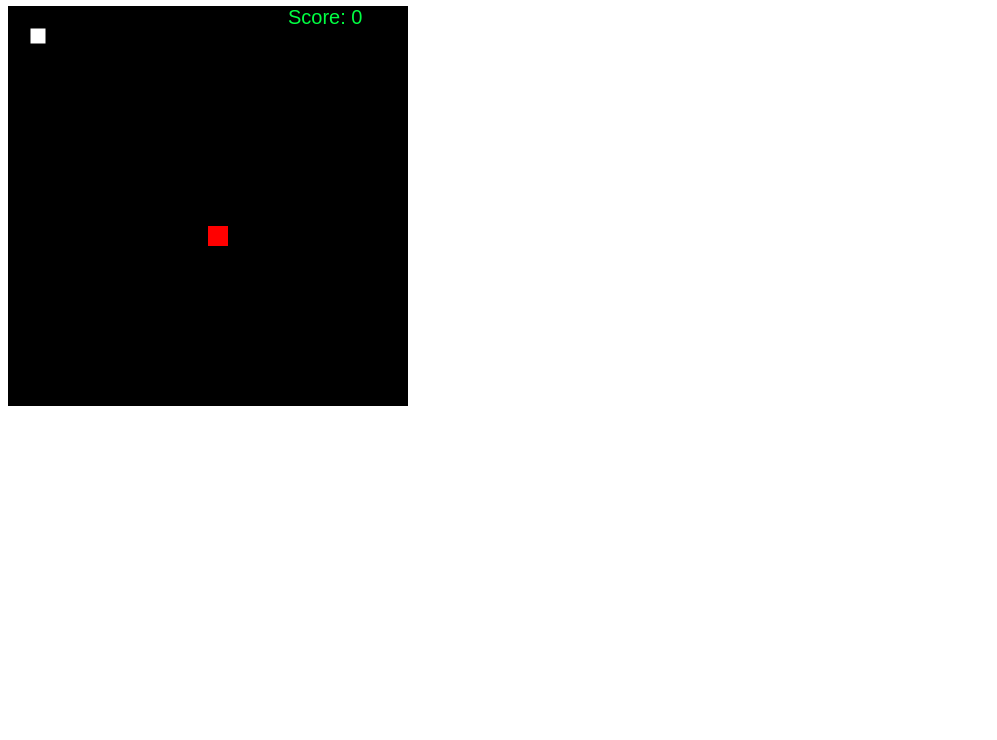
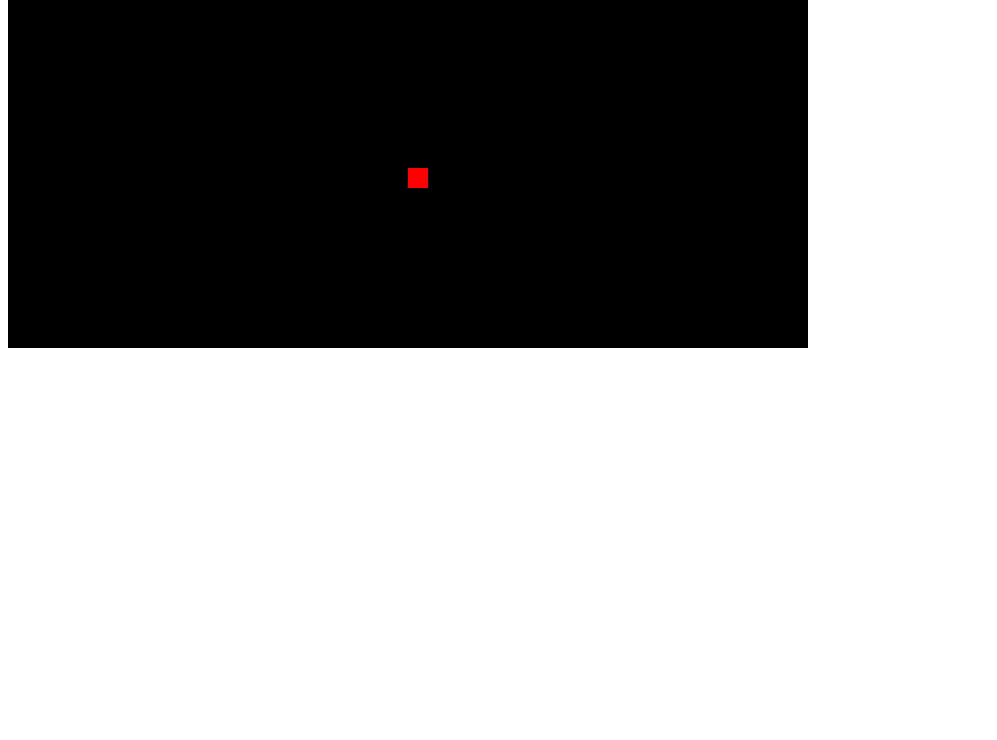
Before and after one commit to r08631032/r08631032.github.io, a website: page index.html in a window 1280 px wide. Shown: the part 60-800 px from the top of the page, without its empty margins (0-997 px from the left). Drawn offline with Linux system fonts and the light colour scheme.

Commit message:
Add files via upload

```diff
--- a/index.html
+++ b/index.html
@@ -4,8 +4,7 @@
     </head>
 
     <body>
-        <h1> THANK FOR WATCHING ME! PLEASE LIKE AND SUBSCRIBE</h1>
-        <canvas id="canvas" width="400" height="400"></canvas>
+        <canvas id="canvas" width="800" height="400"></canvas>
         <script src="game.js"></script>
     </body>
 </html>
```
